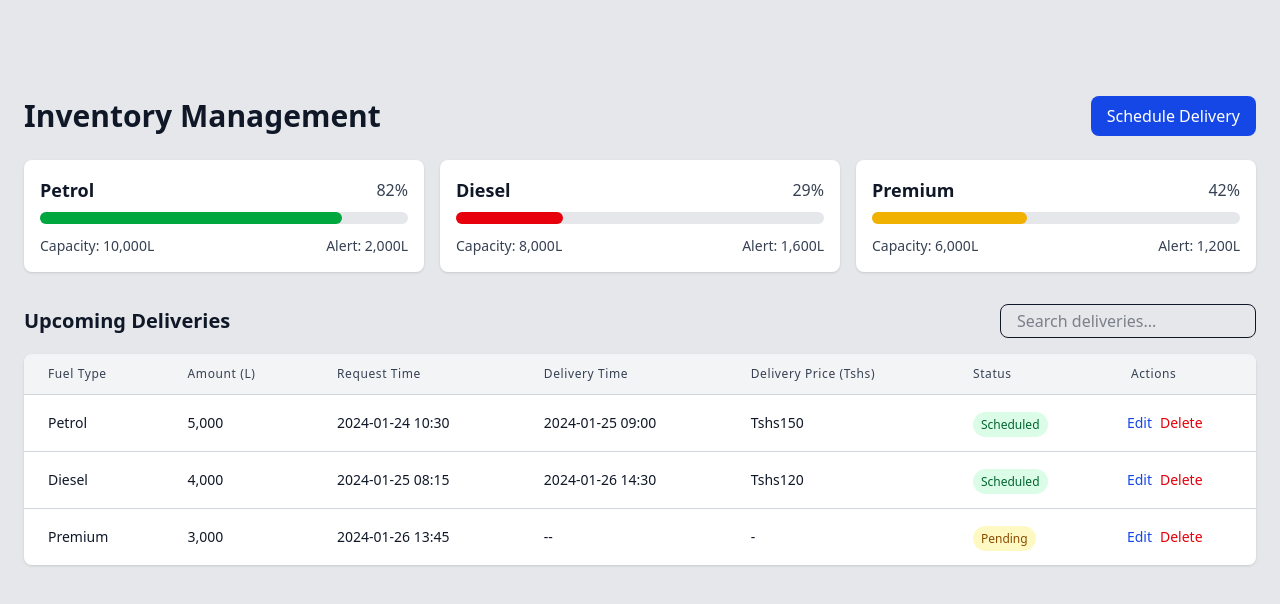
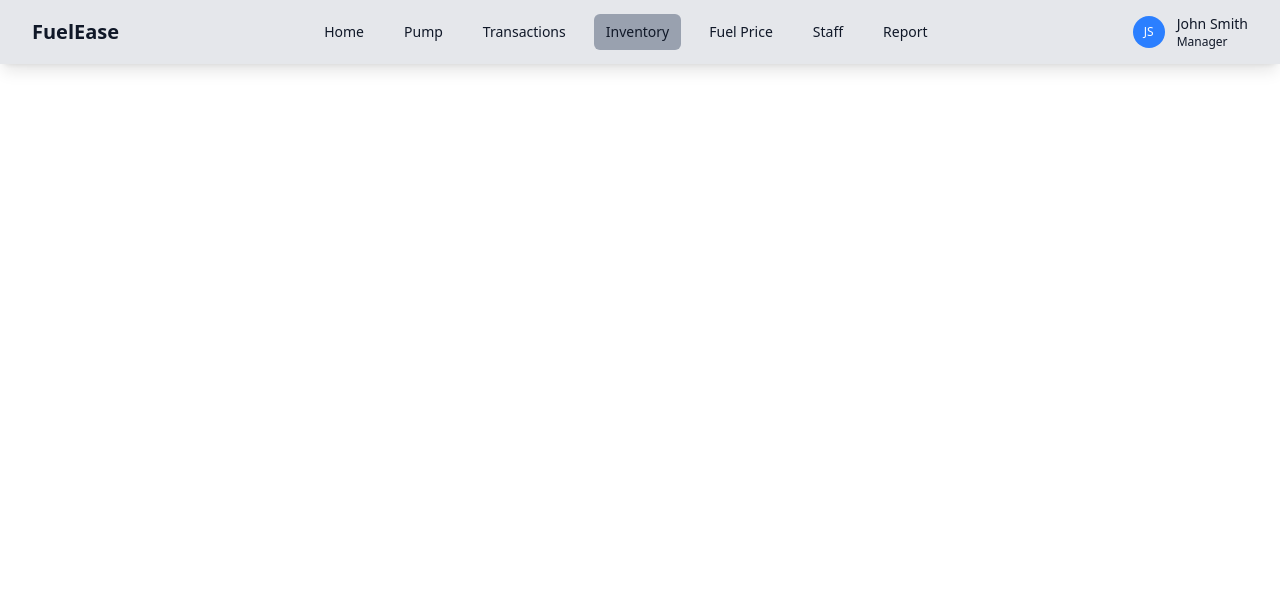
Before and after one commit to harshbix/FuelEase, a React (Vite) app: page / in a window 1280 px wide. Shown: the top 604 px of the page. Built offline with nearby package versions, Linux system fonts and the light colour scheme.

Commit message:
Update App.jsx
no change

```diff
--- a/src/App.jsx
+++ b/src/App.jsx
@@ -6,7 +6,7 @@ import InventoryPage from "./components/Invetory/Invetory";
 const App = () => {
   return (
     <>
-     <InventoryPage/>
+     <Navbar/>
     </>
   );
 };
```
